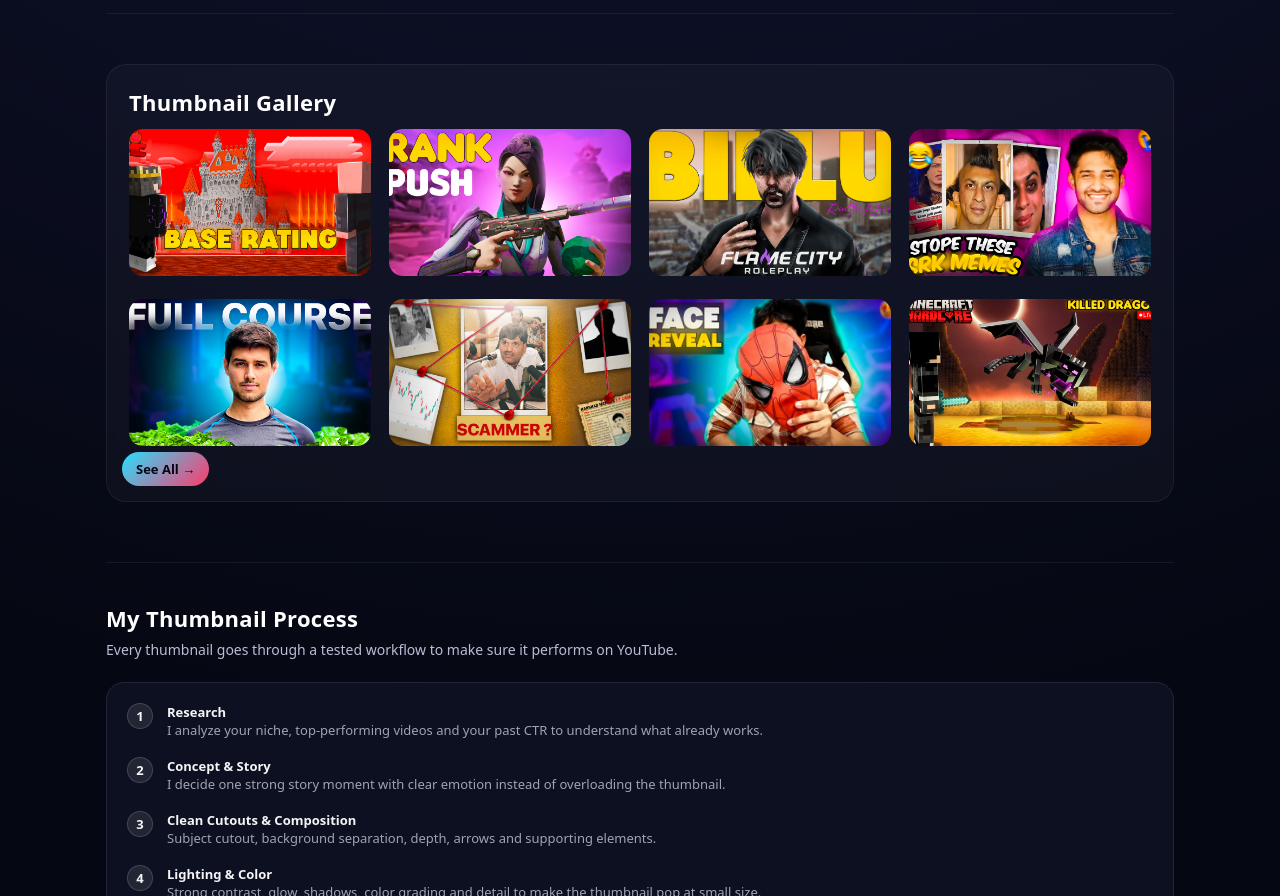
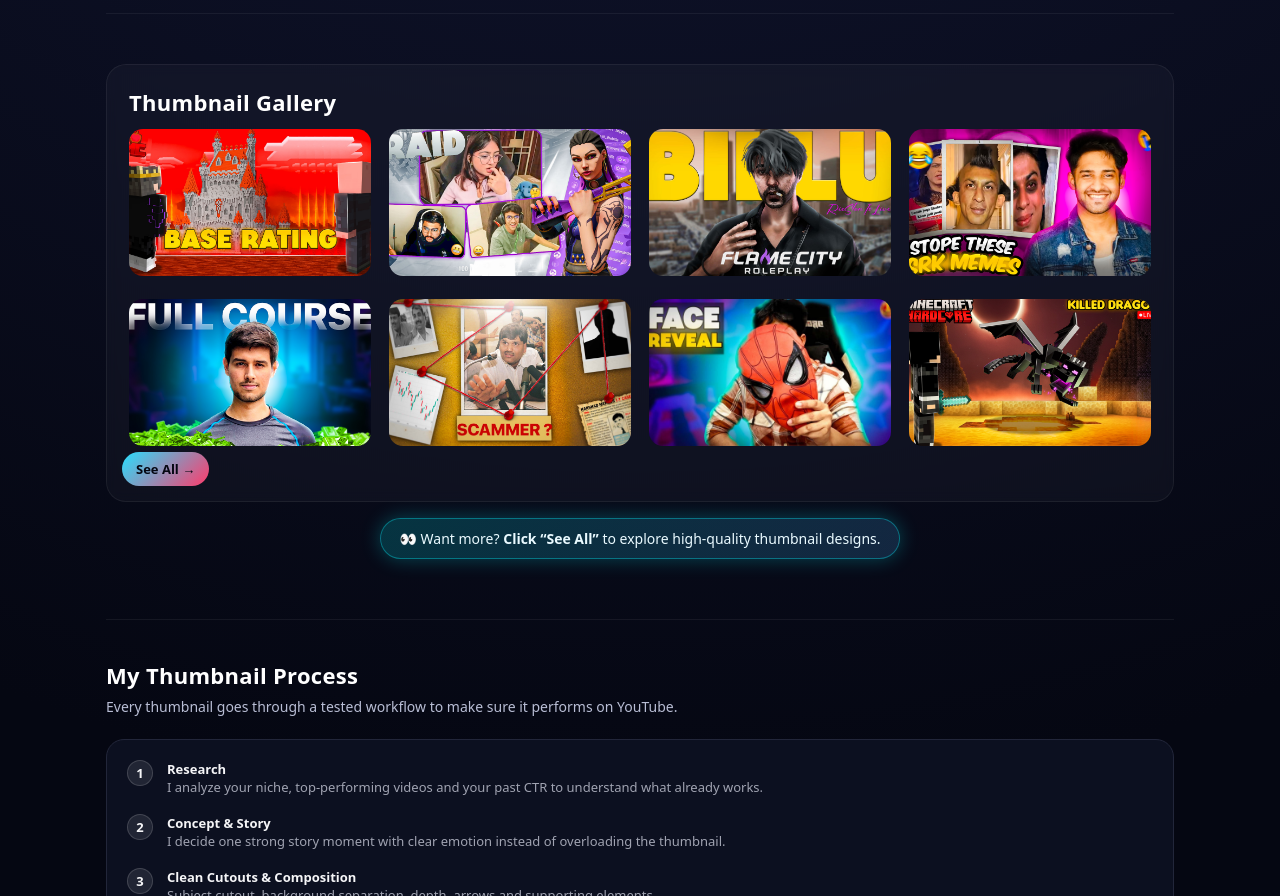
Before and after one commit to shaurvsharma43-cmd/sagar-portfolio, a plain HTML site: page index.html in a window 1280 px wide. Shown: the part 960-1856 px from the top of the page. Drawn offline with Linux system fonts and the light colour scheme; no server answers.

Commit message:
Update index.html

```diff
--- a/index.html
+++ b/index.html
@@ -654,6 +654,31 @@ section {
   scroll-margin-top: 0;
 }
 
+.gallery-focus {
+  margin: 16px auto 10px;
+  padding: 10px 18px;
+  max-width: fit-content;
+  border-radius: 999px;
+  font-size: 14px;
+  color: #eafaff;
+  background: linear-gradient(
+    135deg,
+    rgba(0, 245, 255, 0.18),
+    rgba(79, 172, 254, 0.18)
+  );
+  border: 1px solid rgba(0, 245, 255, 0.35);
+  box-shadow: 0 0 25px rgba(0, 245, 255, 0.25);
+  animation: pulseGlow 2.4s ease-in-out infinite;
+}
+
+@keyframes pulseGlow {
+  0%, 100% {
+    box-shadow: 0 0 18px rgba(0, 245, 255, 0.25);
+  }
+  50% {
+    box-shadow: 0 0 32px rgba(0, 245, 255, 0.45);
+  }
+}
 
 /* RESPONSIVE */
 @media(max-width:840px){
@@ -846,7 +871,7 @@ section {
   <div class="thumb-grid">
 
     <div class="thumb-card">
-      <img src="images/yeezii2.jpg" class="thumb-img zoom-img">
+      <img src="images/pick.jpg" class="thumb-img zoom-img">
       <div class="thumb-meta">
         <span>Highlights</span>
         <span class="pill-small">Highlights</span>
@@ -942,11 +967,12 @@ section {
     <!-- Your heading + button stays same -->
    <div class="gallery-header">
   <h2>Thumbnail Gallery</h2>
+
 </div>
 
  <div class="gallery-grid">
     <div class="gallery-item"><img src="images/base-rating.jpg" class="zoom-img"></div>
-    <div class="gallery-item"><img src="images/rank-push.jpg" class="zoom-img"></div>
+    <div class="gallery-item"><img src="images/xty.jpg" class="zoom-img"></div>
     <div class="gallery-item"><img src="images/billu.jpg" class="zoom-img"></div>
     <div class="gallery-item"><img src="images/srk-memes.jpg" class="zoom-img"></div>
     <div class="gallery-item"><img src="images/full-course.jpg" class="zoom-img"></div>
@@ -956,6 +982,10 @@ section {
     </div>
 <a href="gallery/index.html" class="btn-primary see-all-btn">See All →</a>
   </div>  <!-- ⭐ END NEW -->
+
+   <div class="gallery-focus">
+  👀 Want more? <strong>Click “See All”</strong> to explore high-quality thumbnail designs.
+</div>
 
 </section>
 
```
